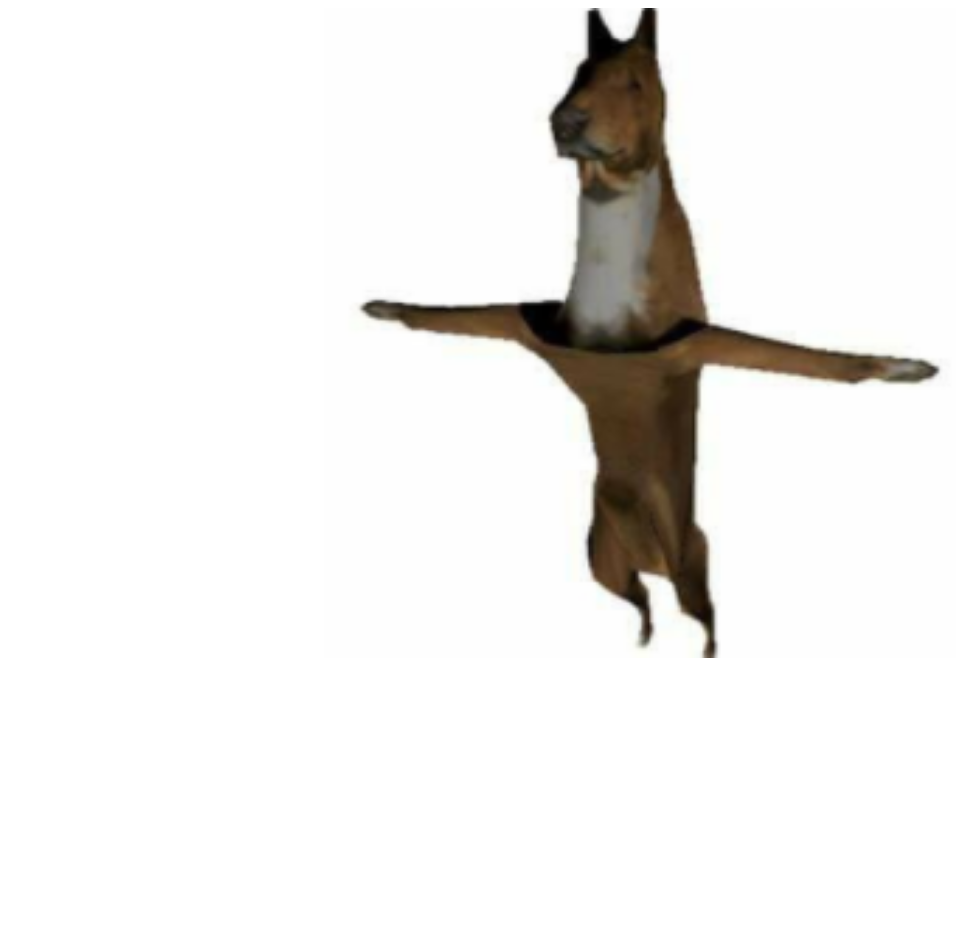
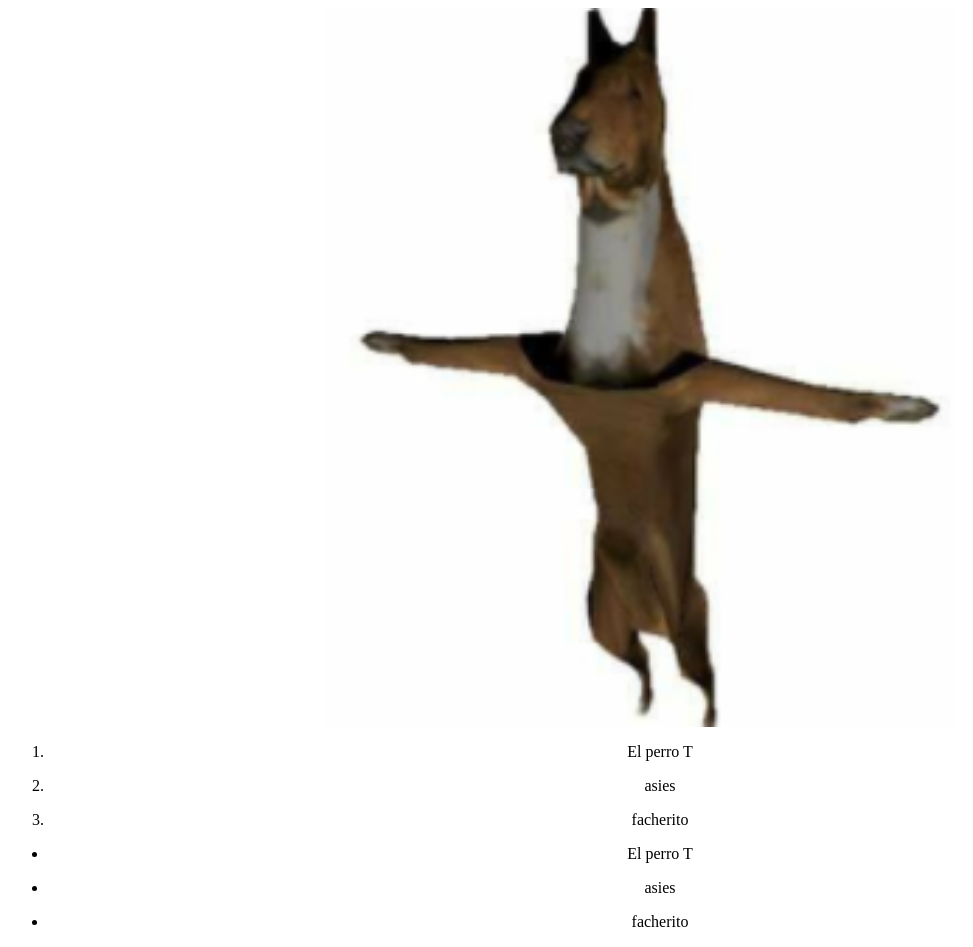
Before and after one commit to EricMolina/Prova, a plain HTML site: page index.html in a window 1280 px wide. Shown: the whole page, without its empty margins (0-973 px from the left). Before the commit the page ends 800 px from the top, so only its background shows below. Drawn offline with Linux system fonts and the light colour scheme.

Commit message:
two lists added

```diff
--- a/index.html
+++ b/index.html
@@ -10,7 +10,34 @@
 </head>
 
 <body>
-    <img src="./img/PerroT.png" alt="ibai webiwabo" style="margin-left: auto; margin-right: auto; display: block;" width="50%;" height="650vw;">
+    <img src="./img/PerroT.png" alt="ibai webiwabo" style="margin-left: auto; margin-right: auto; display: block;" width="50%;" height="50%;">
+    <!--la imagen se queda siempre igual xdddddd-->
+    <div style="margin-left: auto; margin-right: auto; text-align: center;">
+        <ol>
+            <li>
+                <p>El perro T</p>
+            </li>
+            <li>
+                <p>asies</p>
+            </li>
+            <li>
+                <p>facherito</p>
+            </li>
+        </ol>
+        <p></p>
+        <ul>
+            <li>
+                <p>El perro T</p>
+            </li>
+            <li>
+                <p>asies</p>
+            </li>
+            <li>
+                <p>facherito</p>
+            </li>
+        </ul>
+    </div>
+
 </body>
 
 </html>
```
